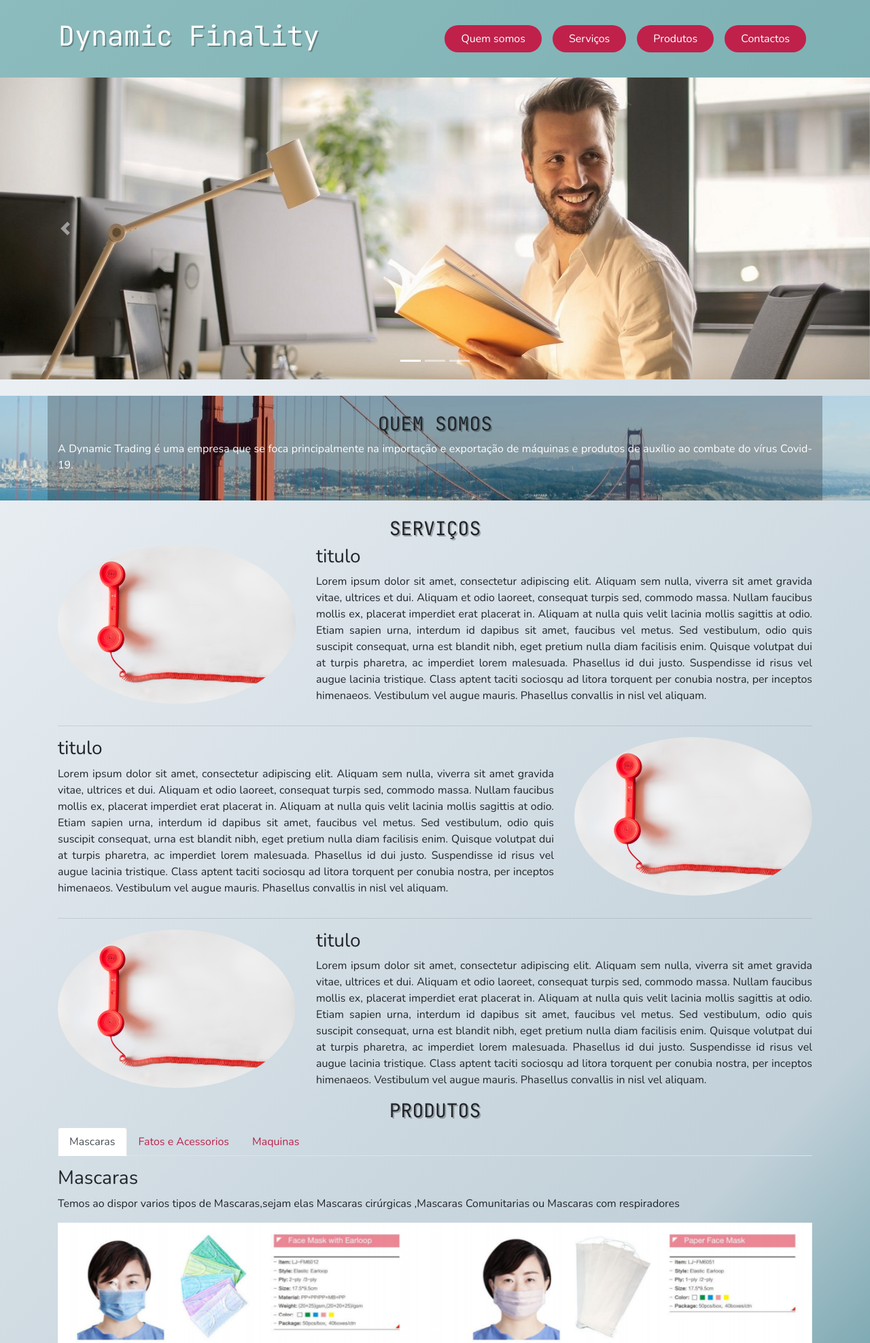
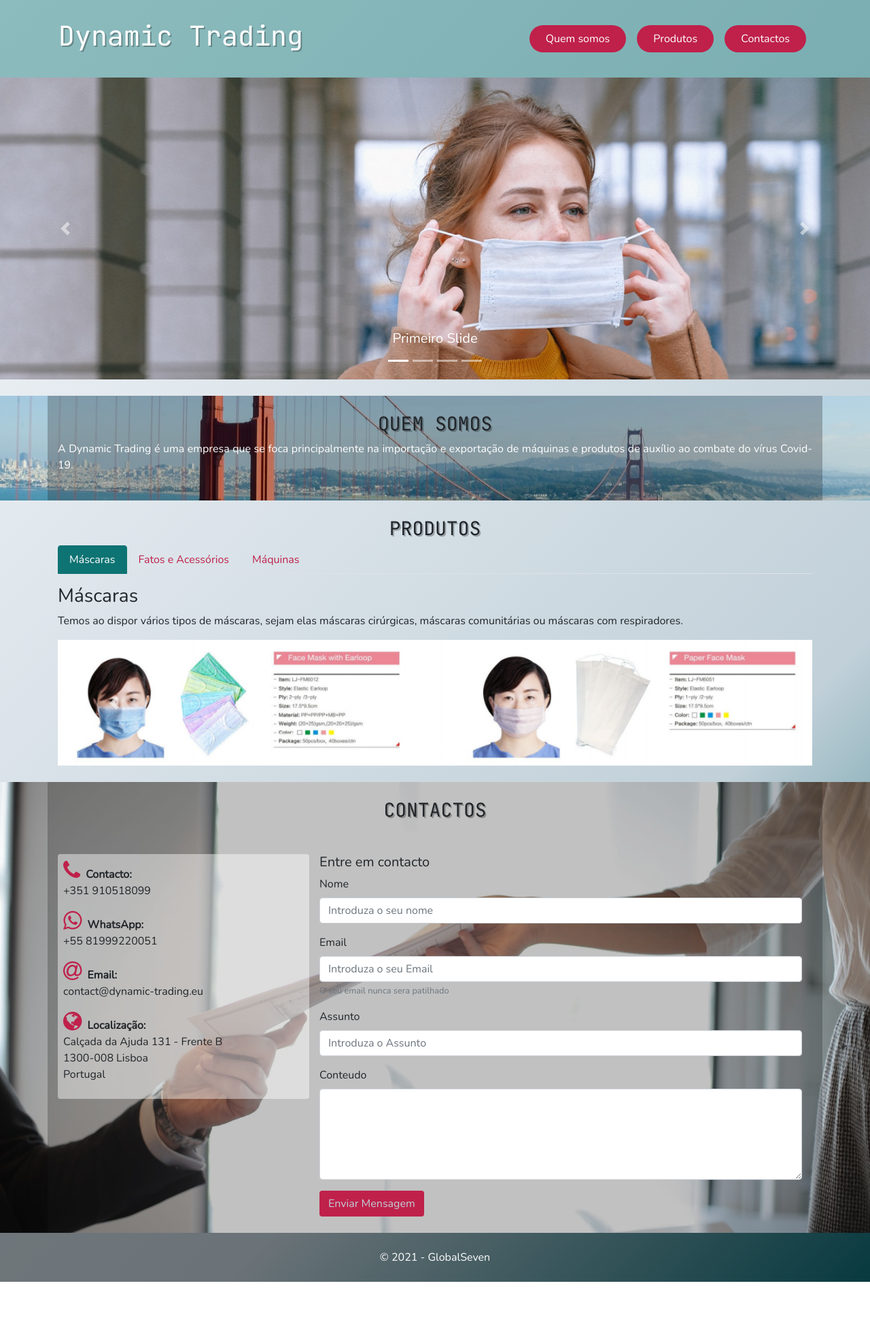
Before and after one commit to RicardoSousa1998/PaginaWeb, a PHP site: page / in a window 1280 px wide. Shown: the top 1975 px of the page at 68% size. After the commit the page ends 1885 px from the top, so only its background shows below. Run offline with PHP 8.4, Linux system fonts and the light colour scheme; some libraries are stand-ins or nearby versions.

Commit message:
Carousel images, produtos style

```diff
--- a/css/main.css
+++ b/css/main.css
@@ -111,7 +111,6 @@ body {
   margin-bottom: 20vh;
 }
 
-/* The Close Button */
 .close {
     position: absolute;
     top: 15px;
@@ -128,3 +127,24 @@ body {
 text-decoration: none;
 cursor: pointer;
 }
+
+a:hover {
+    color: unset;
+    text-decoration: none;
+}
+
+.nav-link.active {
+    color: #fff !important;
+    background-color: #0e7373!important;
+    border-color: #0e7373!important;
+}
+
+.btn-link {
+    color: #BF214B;
+}
+
+.btn-link:hover,
+.btn-link:not(.btn-link.collapsed)
+ {
+    color: #0e7373;
+}
--- a/index.html
+++ b/index.html
@@ -33,7 +33,7 @@
     <div class="container-fluid py-3 sticky-top bg-5" style="background-color: #0E737373; transition: 1s;" id="nav">
         <nav class="navbar navbar-expand-lg container">
             <a class="navbar-brand text-white titulos" href="/">
-                <h1>Dynamic Finality</h1>
+                <h1>Dynamic Trading</h1>
             </a>
             <button class="navbar-toggler" type="button" data-toggle="collapse" data-target="#navbarTogglerDemo02"
                 aria-controls="navbarTogglerDemo02" aria-expanded="false" aria-label="Toggle navigation">
@@ -46,10 +46,10 @@
                         <a data-scroll class="nav-link text-white bg-2 rounded-pill px-4 mx-2" href="#sobre">Quem
                             somos</a>
                     </li>
-                    <li class="nav-item my-1">
+                    <!-- <li class="nav-item my-1">
                         <a data-scroll class="nav-link text-white bg-2 rounded-pill px-4 mx-2"
                             href="#Servicos">Serviços</a>
-                    </li>
+                    </li> -->
                     <li class="nav-item my-1">
                         <a data-scroll class="nav-link text-white bg-2 rounded-pill px-4 mx-2"
                             href="#produtos">Produtos</a>
@@ -70,16 +70,32 @@
             <li data-target="#carouselExampleIndicators" data-slide-to="0" class="active"></li>
             <li data-target="#carouselExampleIndicators" data-slide-to="1"></li>
             <li data-target="#carouselExampleIndicators" data-slide-to="2"></li>
+            <li data-target="#carouselExampleIndicators" data-slide-to="3"></li>
         </ol>
         <div class="carousel-inner carouselItem">
             <div class="carousel-item active">
-                <img class="d-block w-100 carouselItem" src="images/carousel/c1.jpg" alt="Primeiro Slide">
+                <img class="d-block w-100 carouselItem" src="images/carousel/c1.png" alt="Primeiro Slide">
+                <div class="carousel-caption d-none d-md-block">
+                    <h5>Primeiro Slide</h5>
+                </div>
             </div>
             <div class="carousel-item">
                 <img class="d-block w-100 carouselItem" src="images/carousel/c2.png" alt="Segundo Slide">
+                <div class="carousel-caption d-none d-md-block">
+                    <h5>Segundo Slide</h5>
+                </div>
             </div>
             <div class="carousel-item">
-                <img class="d-block w-100 carouselItem" src="images/carousel/c3.png" alt="Terceiro Slide">
+                <img class="d-block w-100 carouselItem" src="images/carousel/c3.jpg" alt="Terceiro Slide">
+                <div class="carousel-caption d-none d-md-block">
+                    <h5>Terceiro Slide</h5>
+                </div>
+            </div>
+            <div class="carousel-item">
+                <img class="d-block w-100 carouselItem" src="images/carousel/c4.jpg" alt="Quarto Slide">
+                <div class="carousel-caption d-none d-md-block">
+                    <h5>Quarto Slide</h5>
+                </div>
             </div>
         </div>
         <a class="carousel-control-prev" href="#carouselExampleControls" role="button" data-slide="prev">
@@ -105,7 +121,7 @@
     </div>
     <br>
     <!-- Serviços -->
-    <div class="container" id="Servicos">
+    <!-- <div class="container" id="Servicos">
         <div class="row d-flex justify-content-center">
             <h3 class="wow animate__animated animate__fadeInDownBig titulos">SERVIÇOS</h3>
         </div>
@@ -166,7 +182,7 @@
             </div>
         </div>
 
-    </div>
+    </div> -->
     <!-- produtos -->
     <div class="container" id="produtos">
         <div class="row d-flex justify-content-center">
@@ -174,17 +190,17 @@
 
         </div>
         <ul class="nav nav-tabs color-1" role="tablist">
-            <li><a data-toggle="tab" class="nav-link color-2 active" href="#home">Mascaras</a></li>
-            <li><a data-toggle="tab" class="nav-link color-2" href="#menu1">Fatos e Acessorios </a></li>
-            <li><a data-toggle="tab" class="nav-link color-2" href="#menu2">Maquinas</a></li>
+            <li><a data-toggle="tab" class="nav-link color-2 active" href="#home">Máscaras</a></li>
+            <li><a data-toggle="tab" class="nav-link color-2" href="#menu1">Fatos e Acessórios </a></li>
+            <li><a data-toggle="tab" class="nav-link color-2" href="#menu2">Máquinas</a></li>
         </ul>
 
         <div class="tab-content pt-3">
 
             <div id="home" class="tab-pane fade active show in">
-                <h3>Mascaras</h3>
-                <p>Temos ao dispor varios tipos de Mascaras,sejam elas Mascaras cirúrgicas ,Mascaras Comunitarias ou
-                    Mascaras com respiradores </p>
+                <h3>Máscaras</h3>
+                <p>Temos ao dispor vários tipos de máscaras, sejam elas máscaras cirúrgicas, máscaras comunitárias ou
+                    máscaras com respiradores.</p>
 
                 <!-- carousel 2  Mascara-->
                 <div id="carouselMascaras" class="carousel slide" data-ride="carousel2">
@@ -435,7 +451,7 @@
             </div>
             <div class="popup" style="display:none;"></div>
             <div id="menu2" class="tab-pane fade">
-                <h3>Maquinas</h3>
+                <h3>Máquinas</h3>
                 <p>Sed ut perspiciatis unde omnis iste natus error sit voluptatem accusantium doloremque laudantium,
                     totam rem aperiam.</p>
                 <div class="row my-2">
```
Also changed, not shown: images/carousel/c1.jpg (deleted), images/carousel/c1.png (renamed from images/carousel/c3.png), images/carousel/c3.jpg (added), images/carousel/c4.jpg (added). Lines whose indentation alone changed are shown as unchanged.
